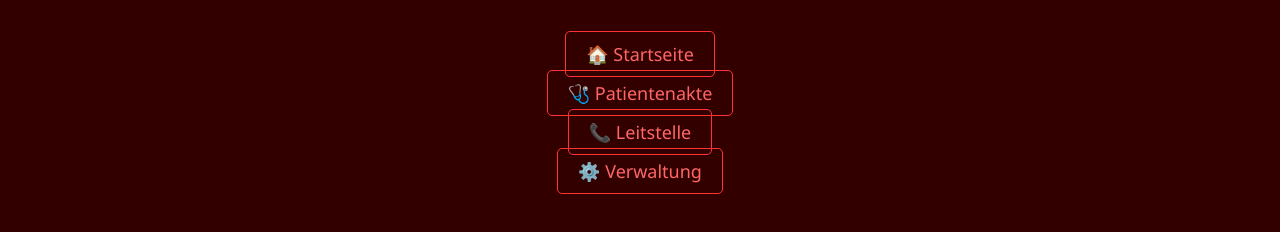
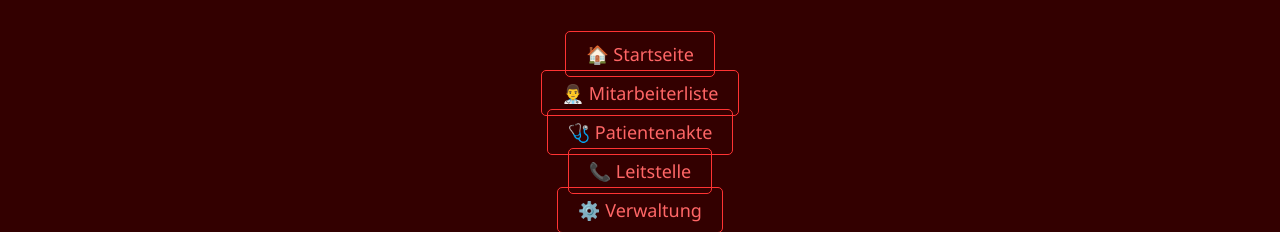
Before and after one commit to AKisON35250/Men-MD, a plain HTML site: page index.html in a window 1280 px wide. Shown: the part 123-355 px from the top of the page. Drawn offline with Linux system fonts and the light colour scheme.

Commit message:
Update index.html

```diff
--- a/index.html
+++ b/index.html
@@ -12,6 +12,7 @@
     <nav>
       <ul>
         <li><a href="#">🏠 Startseite</a></li>
+        <li><a href="#">👨‍⚕️ Mitarbeiterliste</a></li>
 
         <li><a href="#">🩺 Patientenakte</a></li>
 
```
